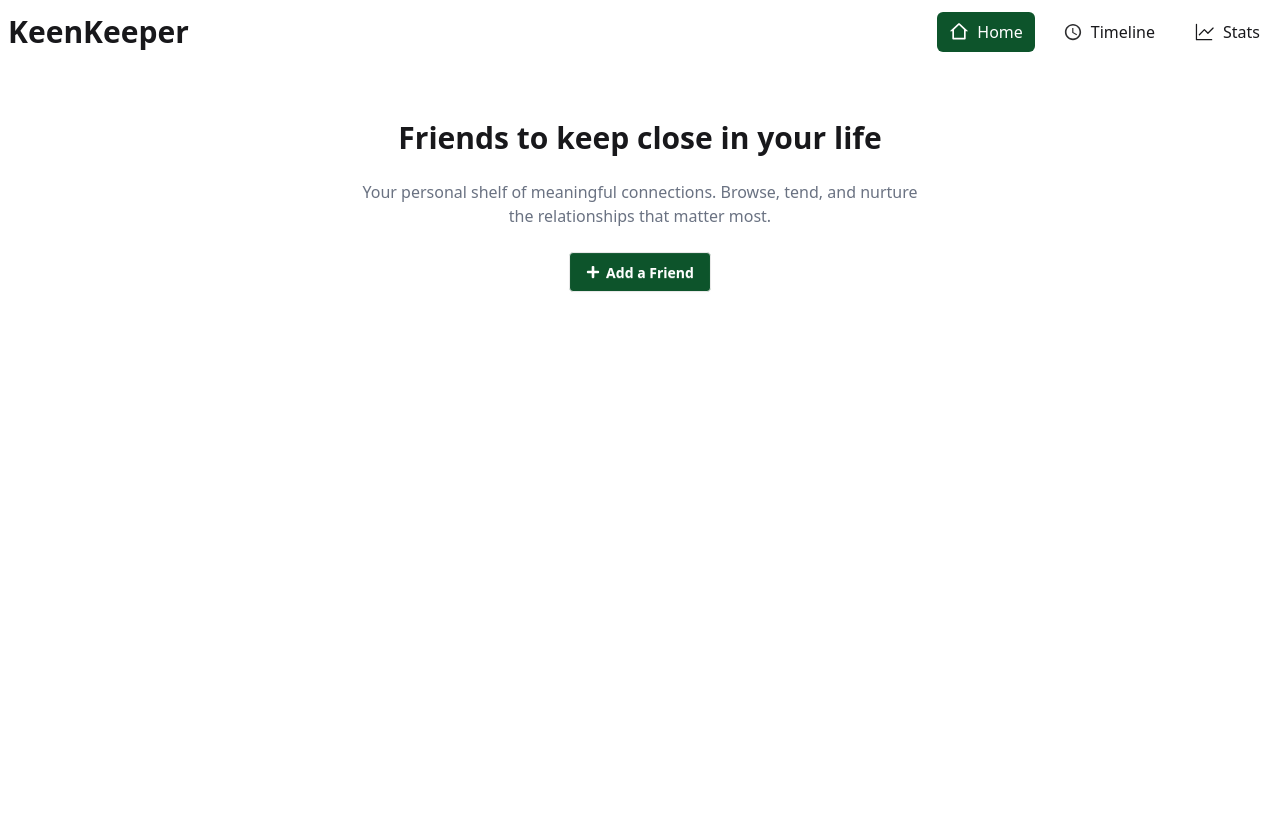
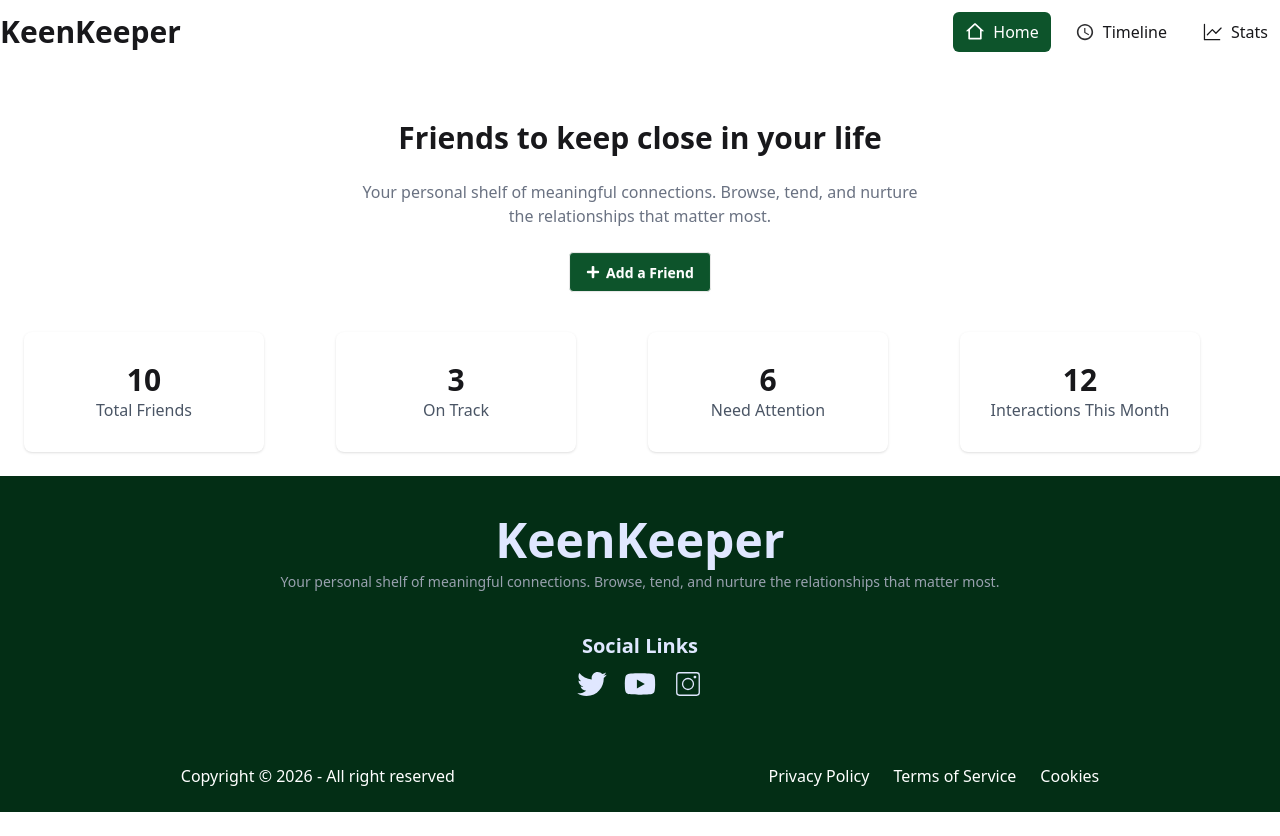
Before and after one commit to Mohammad-Labib/my-keen-keeper-projects, a Next.js app: page / in a window 1280 px wide. Before the commit the page ends 800 px from the top, so only its background shows below. Built offline with nearby package versions, Linux system fonts and the light colour scheme.

Commit message:
add Footer part

```diff
--- a/src/app/layout.js
+++ b/src/app/layout.js
@@ -1,6 +1,8 @@
 import { Geist, Geist_Mono } from "next/font/google";
 import "./globals.css";
 import Navbar from "@/component/shared/Navbar";
+
+
 
 const geistSans = Geist({
   variable: "--font-geist-sans",
@@ -25,6 +27,7 @@ export default function RootLayout({ children }) {
     >
       <body className="min-h-full flex flex-col">
         <Navbar></Navbar>
+
         {children}
 
         </body>
--- a/src/app/page.js
+++ b/src/app/page.js
@@ -1,10 +1,13 @@
 import Banner from "@/component/banner/Banner";
+import Footer from "@/component/Footer/Footer";
+
 
 
 export default function Home() {
   return (
     <div>
       <Banner></Banner>
+      <Footer></Footer>
     </div>
   );
 }
--- /dev/null
+++ b/src/component/Footer/Footer.jsx
@@ -0,0 +1,44 @@
+import React from 'react';
+import { CiInstagram } from 'react-icons/ci';
+import { FaYoutube } from 'react-icons/fa';
+import { IoLogoTwitter } from 'react-icons/io';
+
+const Footer = () => {
+    return (
+<>
+    <footer className="footer footer-horizontal footer-center bg-green-950 text-primary-content p-10 ">
+  <div>
+    <div>
+        <h1 className='text-5xl font-bold'>KeenKeeper</h1>
+    </div>
+    <p className="text-gray-400">
+     Your personal shelf of meaningful connections. Browse, tend, and nurture the relationships that matter most.
+    </p>
+
+  </div>
+  <div>
+     <p className='text-xl font-semibold'>Social Links</p>
+    <div className="grid grid-flow-col gap-4">
+
+    <IoLogoTwitter className="h-8 w-8" />
+    <FaYoutube className="h-8 w-8" />
+    <CiInstagram className="h-8 w-8" />
+
+</div>
+  </div>
+</footer>
+<div className='flex justify-around bg-green-950 text-white mb-6 p-6'>
+    <p>Copyright © {new Date().getFullYear()} - All right reserved</p>
+
+    <div className='flex gap-6'>
+        <h1> Privacy Policy </h1>
+        <h1> Terms of Service </h1>
+        <h1> Cookies</h1>
+    </div>
+  </div>
+</>
+
+    );
+};
+
+export default Footer;
--- a/src/component/banner/Banner.jsx
+++ b/src/component/banner/Banner.jsx
@@ -16,6 +16,33 @@ relationships that matter most.
     </div>
   </div>
 </div>
+
+
+<div className="grid grid-cols-2 md:grid-cols-4 gap-4 p-6">
+
+    <div className="flex flex-col items-center justify-center w-60 h-30 p-4 bg-white shadow rounded-lg">
+        <h1 className="text-3xl font-bold ">10</h1>
+        <p className="text-gray-600">Total Friends</p>
+    </div>
+
+    <div className="flex flex-col items-center justify-center w-60 h-30 p-4 bg-white shadow rounded-lg">
+        <h1 className="text-3xl font-bold ">3</h1>
+        <p className="text-gray-600">On Track</p>
+    </div>
+
+    <div className="flex flex-col items-center justify-center w-60 h-30 p-4 bg-white shadow rounded-lg">
+        <h1 className="text-3xl font-bold ">6</h1>
+        <p className="text-gray-600">Need Attention</p>
+    </div>
+
+    <div className="flex flex-col items-center justify-center w-60 h-30 p-4 bg-white shadow rounded-lg">
+        <h1 className="text-3xl font-bold ">12</h1>
+        <p className="text-gray-600">Interactions This Month</p>
+    </div>
+
+
+
+</div>
        </section>
     );
 };
--- a/src/component/shared/Navbar.jsx
+++ b/src/component/shared/Navbar.jsx
@@ -1,12 +1,11 @@
-import React from 'react';
-import MyLink from '@/component/shared/MyLink';
+import React from "react";
+import MyLink from "@/component/shared/MyLink";
 
 import { RiHome2Line } from "react-icons/ri";
 import { IoMdTime } from "react-icons/io";
 import { GoGraph } from "react-icons/go";
 
 const Navbar = () => {
-
     const navItems = [
         { href: "/", label: "Home", icon: RiHome2Line },
         { href: "/timeline", label: "Timeline", icon: IoMdTime },
@@ -14,24 +13,23 @@ const Navbar = () => {
     ];
 
     return (
-        <nav className='container mx-auto'>
-            <div className="navbar bg-base-100 ">
+        <nav className="container mx-auto">
+            <div className="container mx-auto flex justify-between items-center py-3">
 
-                <div className="navbar-start">
-                    <h1 className="font-bold  text-3xl">
-                        KeenKeeper
-                    </h1>
-                </div>
+                {/* Logo */}
+                <h1 className="text-3xl font-bold">
+                    KeenKeeper
+                </h1>
 
-                <div className="navbar-end gap-4">
-                    {/* use client */}
+                {/* Links */}
+                <div className="flex gap-3">
                     {navItems.map((item) => {
                         const Icon = item.icon;
 
                         return (
                             <MyLink key={item.href} href={item.href}>
                                 <Icon className="text-xl" />
-                                {item.label}
+                                <span>{item.label}</span>
                             </MyLink>
                         );
                     })}
```
